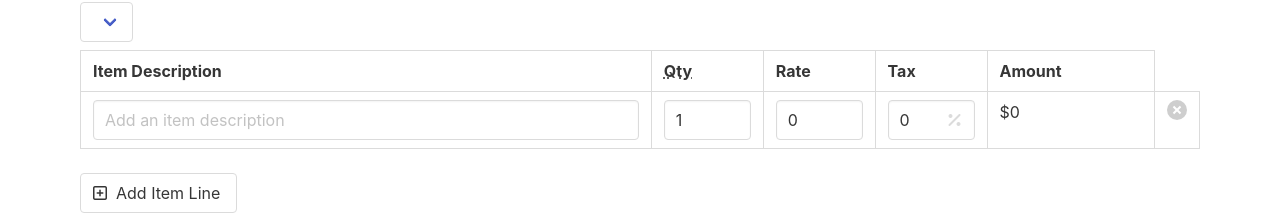
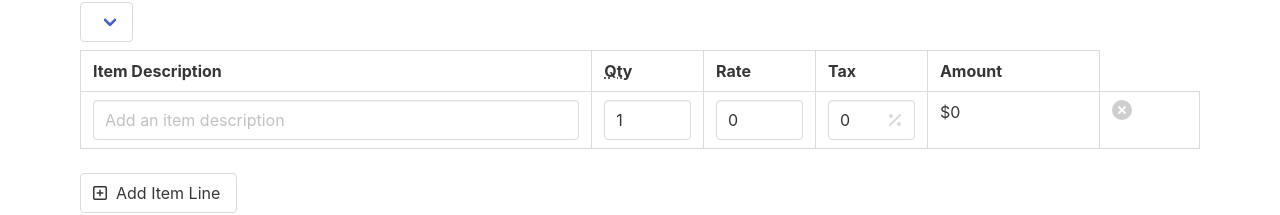
Before and after one commit to FerAlvarez11/invoizen, a React (Create React App) app: page / in a window 1280 px wide. Shown: the part 463-678 px from the top of the page. Built offline with nearby package versions, Linux system fonts and the light colour scheme.

Commit message:
min-width in table

```diff
--- a/src/Actions.js
+++ b/src/Actions.js
@@ -16,8 +16,8 @@ function Actions({subtotal, tableRowsValues, total, currency, formValue}) {
                     <div className="modal-background"></div>
                     <div className="modal-card">
                         <header className="modal-card-head">
-                        <p className="modal-card-title">Preview PDF</p>
-                        <button onClick={()=>setIsPreviewModalOpen(!isPreviewModalOpen)} className="delete" aria-label="close"></button>
+                            <p className="modal-card-title">Preview PDF</p>
+                            <button onClick={()=>setIsPreviewModalOpen(!isPreviewModalOpen)} className="delete" aria-label="close"></button>
                         </header>
                         <section className="modal-card-body" style={{width : "100%", height: "1000px"}}>
                             <PDFViewer style={{width : "100%", height: "100%", showToolbar:"false"}}>
--- a/src/TableRow.js
+++ b/src/TableRow.js
@@ -40,7 +40,7 @@ function TableRow({deleteRow, i, tableRowsValues, setTableRowsValues, currency})
 
     return (
         <tr>
-            <td>
+            <td style={{minWidth:"200px"}}>
                 <input
                     className="input"
                     type="text"
@@ -50,7 +50,7 @@ function TableRow({deleteRow, i, tableRowsValues, setTableRowsValues, currency})
                     name="itemDescription"
                 />
             </td>
-            <td style={{width: "10%" }}>
+            <td style={{width: "10%", minWidth:"100px"}}>
                 <input
                     className="input"
                     type="text"
@@ -60,7 +60,7 @@ function TableRow({deleteRow, i, tableRowsValues, setTableRowsValues, currency})
                     name="quantity"
                 />
             </td>
-            <td style={{width: "10%" }}>
+            <td style={{width: "10%", minWidth:"100px"}}>
                 <input
                     className="input"
                     type="text"
@@ -70,7 +70,7 @@ function TableRow({deleteRow, i, tableRowsValues, setTableRowsValues, currency})
                     name="rate"
                 />
             </td>
-            <td style={{width: "10%" }}>
+            <td style={{width: "10%", minWidth:"100px"}}>
                 <p className="control has-icons-right">
                     <input
                         className="input"
@@ -85,10 +85,10 @@ function TableRow({deleteRow, i, tableRowsValues, setTableRowsValues, currency})
                     </span>
                 </p>
             </td>
-            <td>
+            <td style={{minWidth:"100px"}}>
                 {currency[1]}{tableRowsValues[i].amount}
             </td>
-            <td style={{width: "2%" }}>
+            <td style={{width: "2%", minWidth:"100px"}}>
                 <button className="delete" onClick={handleDeleteRow}>delete</button>
             </td>
         </tr>
```
Also changed, not shown: 8 other files (tests, documents, lock files or other folders).
